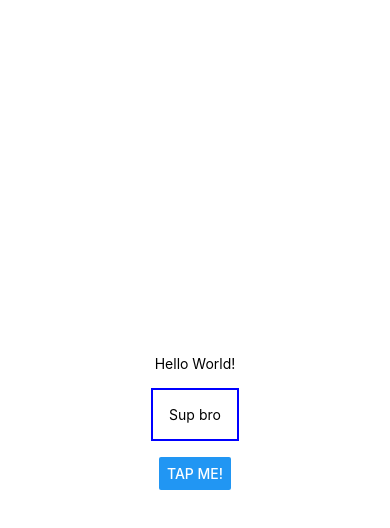
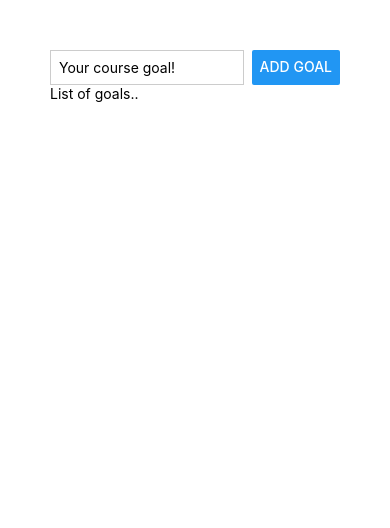
Before and after one commit to jingwei55/OCR-App, a React Native app in the folder TestApp/: screen / in a window 390 px wide. Shown: the top 528 px of the page. Built offline with nearby package versions, Linux system fonts and the light colour scheme.

Commit message:
testing 2

```diff
--- a/TestApp/App.js
+++ b/TestApp/App.js
@@ -1,17 +1,18 @@
 // import { StatusBar } from 'expo-status-bar';
-import { StyleSheet, Text, View, Button } from "react-native";
+import { StyleSheet, Text, View, Button, TextInput } from "react-native";
 //core components, must import elements you are using
 
 export default function App() {
   //put all code into this root component
   return (
     <View style={styles.container}>
-      {/* View can only hold other components
-       Can add more nested view components to add different styles */}
-      <Text>Hello World!</Text>
-      <Text style={styles.dummyText}>Sup bro</Text>
-      <Button title="Tap me!" />
-      {/* <StatusBar style="auto" /> */}
+      <View style={styles.inputContainer}>
+        <TextInput style={styles.textInput} placeholder="Your course goal!" />
+        <Button title="Add Goal" />
+      </View>
+      <View>
+        <Text>List of goals..</Text>
+      </View>
     </View>
   );
 }
@@ -19,15 +20,17 @@
 const styles = StyleSheet.create({
   //style sheet object to reuse styles, can add different styles in 1 style sheet
   container: {
-    flex: 1,
-    backgroundColor: "#fff",
-    alignItems: "center",
-    justifyContent: "center",
+    padding: 50,
   },
-  dummyText: {
-    margin: 16,
-    borderWidth: 2,
-    borderColor: "blue",
-    padding: 16,
+  inputContainer: {
+    flexDirection: "row",
+    justifyContent: "space-between",
+  },
+  textInput: {
+    borderWidth: 1,
+    borderColor: "#cccccc",
+    width: "80%", //takes up percentage of the width of the container
+    marginRight: 8, //space between text-boxes
+    padding: 8, //for text to be not touching the edge
   },
 });
```
Also changed, not shown: 2 other files (tests, documents, lock files or other folders).
